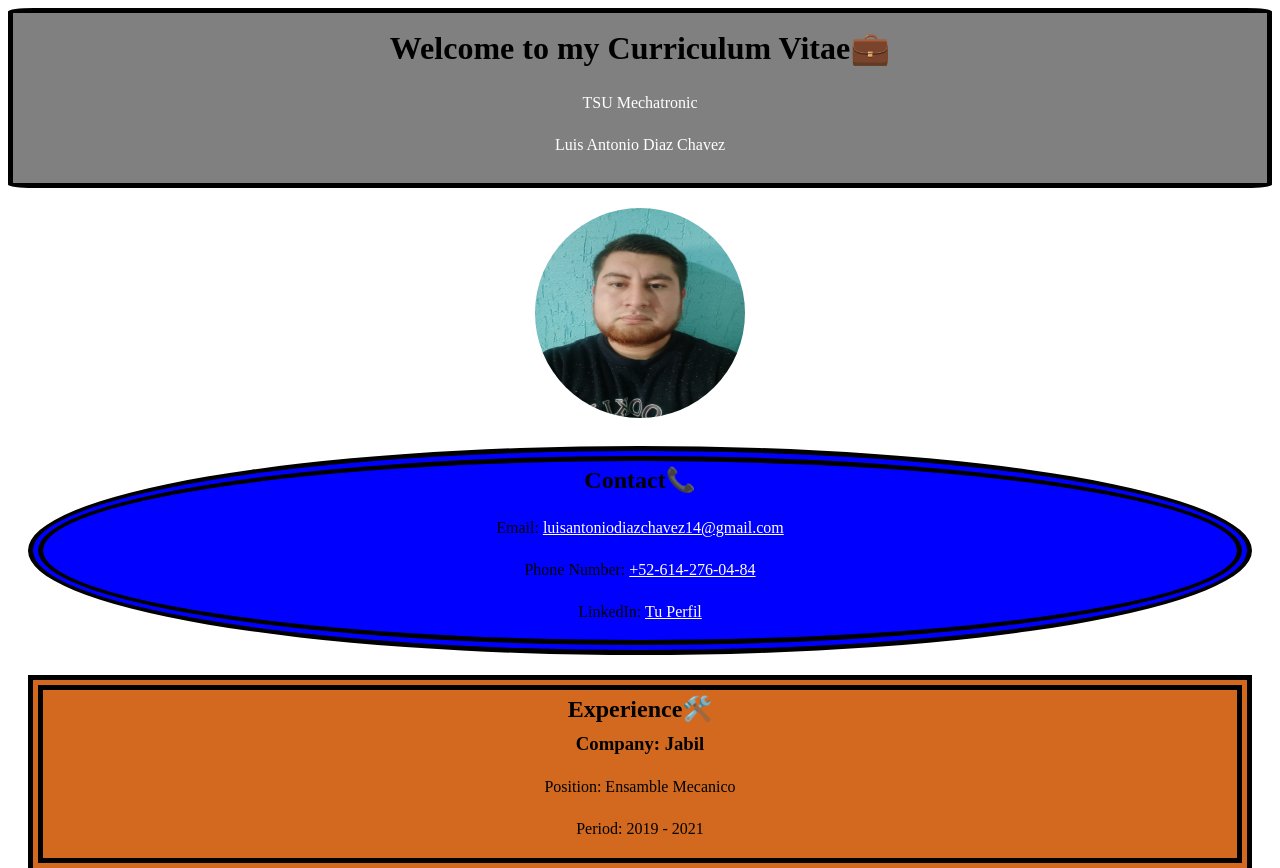
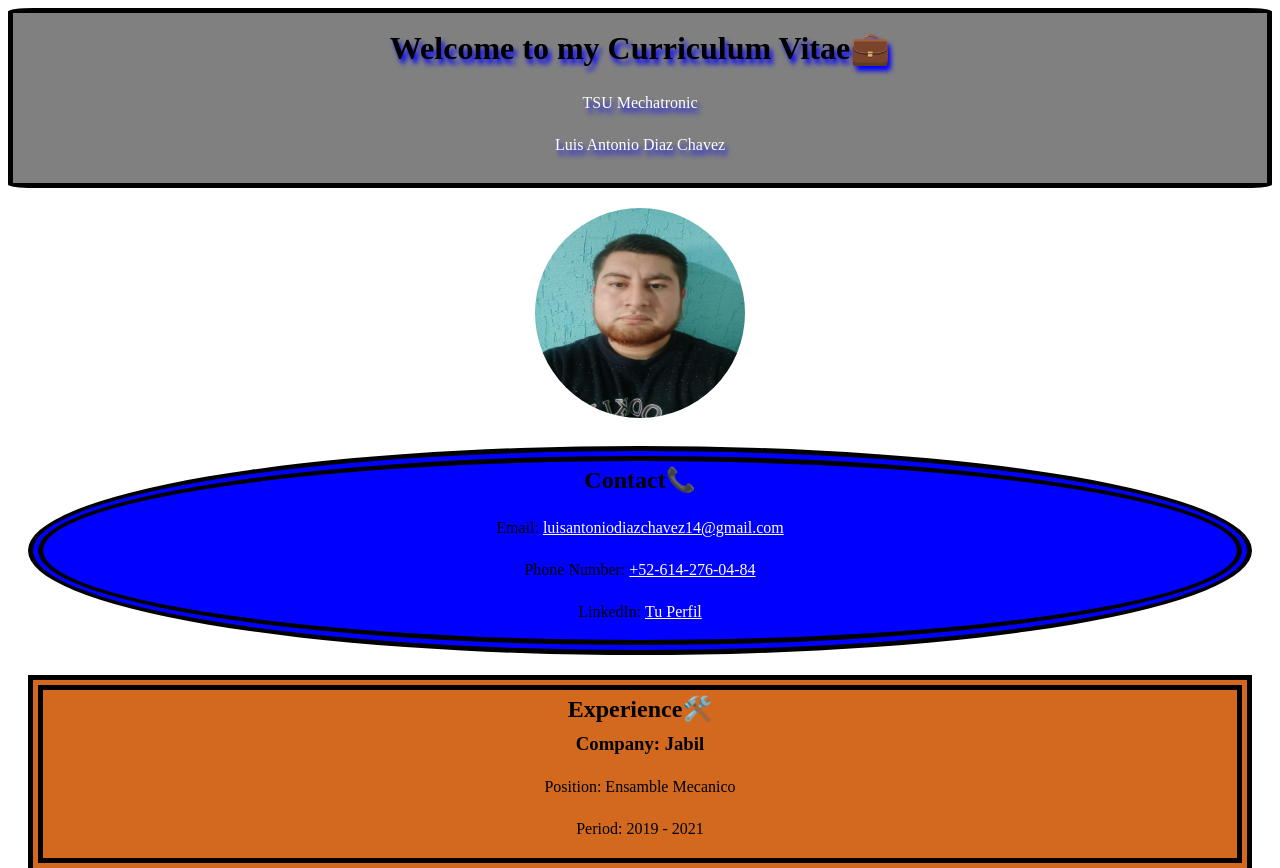
Before and after one commit to luisantonio202/Curriculum, a plain HTML site: page index.html in a window 1280 px wide. Shown: the top 868 px of the page. Drawn offline with Linux system fonts and the light colour scheme.

Commit message:
Update styles.css

```diff
--- a/styles.css
+++ b/styles.css
@@ -17,6 +17,7 @@ body {
     color: #fff;
     padding: 10px 10px;
     text-align: center;
+    text-shadow: 3px 5px 5px blue;
   }
 
   h1, h2, h3 {
```
